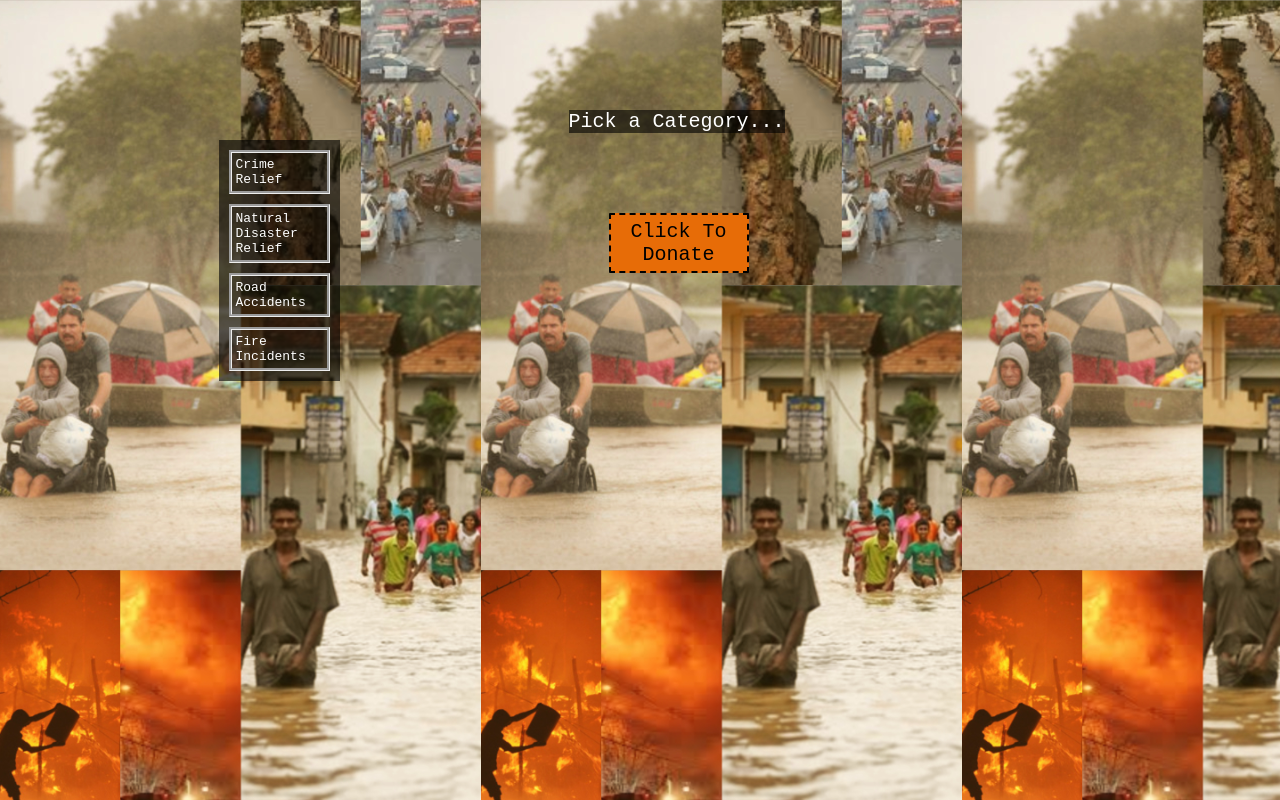
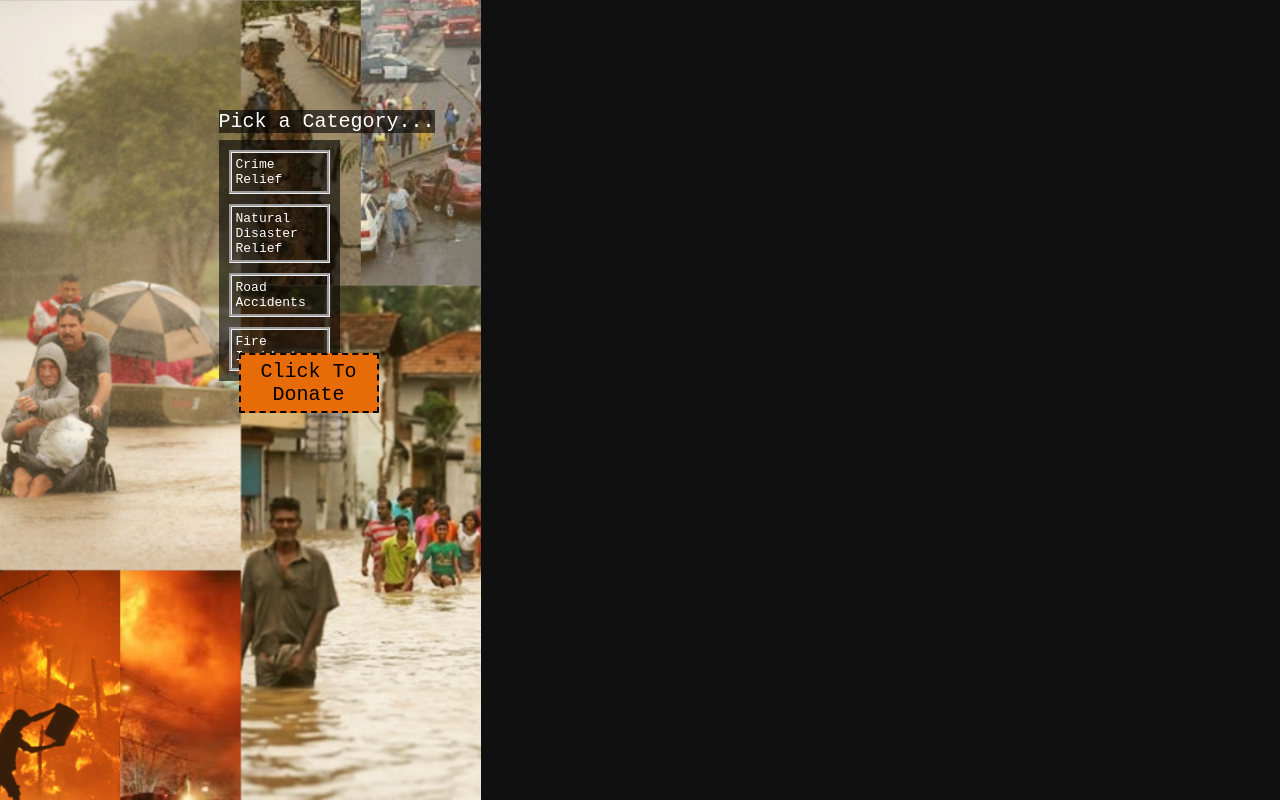
Before and after one commit to vibhorg16799/savetheirsouls, a plain HTML site: page index.html in a window 1280 px wide. Drawn offline with nearby package versions, Linux system fonts and the light colour scheme.

Commit message:
website7 change

```diff
--- a/payment-form.css
+++ b/payment-form.css
@@ -4,6 +4,7 @@
     background-color: #101010;
     background-image: url("iphone post.jpg");
     background-size: 481px;
+    background-repeat: no-repeat;
     font-family: monospace, fantasy,'Helvetica Neue', Arial, sans-serif;
     width: fit-content;
   }
@@ -94,9 +95,9 @@
 
   #next {
     position: relative;
-    left: 490px;
+    left: 120px;
     margin: 0;
-    margin-top: 30px;
+    margin-top: 170px;
     top: 120px;
   }
 
@@ -127,7 +128,7 @@
     position: relative;
     background-color: rgba(0,0,0,0.6);
     top: 90px;
-    left: 450px;
+    left: 100px;
     font-family: monospace;
     font-size: x-large;
   }
```
